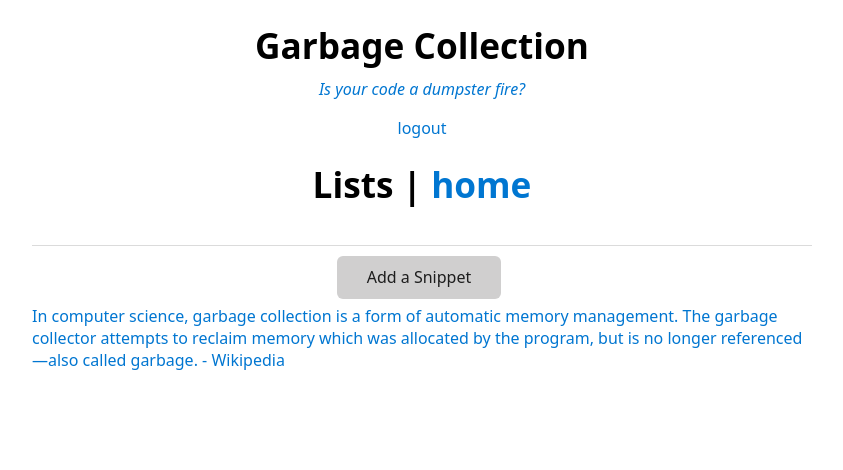
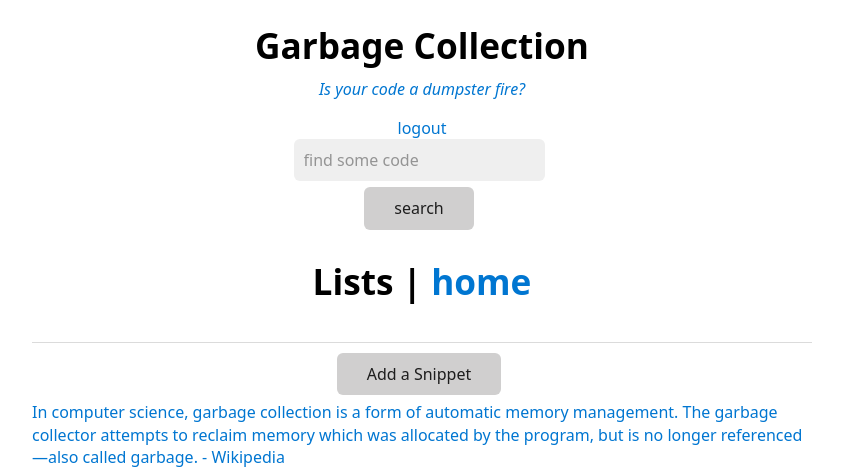
Before and after one commit to Momentum-Team-11/django-duplex-windclan, a Django app: a page that uses templates/base.html in a window 1280 px wide. Shown: the top 470 px of the page, without its empty margins (218-1061 px from the left). Run offline with Django 3.2, Linux system fonts and the light colour scheme; a user stored in the database is signed in; data comes from the database, SQL or seed files in the repository; some libraries are stand-ins or nearby versions.

Commit message:
search works

```diff
--- a/config/urls.py
+++ b/config/urls.py
@@ -28,7 +28,7 @@ urlpatterns = [
     path('snippet/<int:pk>/', snippets_views.detail, name='detail'),
     path('snippets/<int:pk>/edit/', snippets_views.edit, name='edit'),
     path('snippets/<int:pk>/delete/', snippets_views.delete, name='delete'),
+    path('search', snippets_views.search, name='search'),
     # path('snippets/<int:pk>/favorite/', snippets_views.favorite, name='favorite'),
     path('category/<slug:slug>', snippets_views.category, name="category"),
-
             ] + static(settings.STATIC_URL, document_root=settings.STATIC_ROOT)
--- a/snippets/views.py
+++ b/snippets/views.py
@@ -91,6 +91,15 @@ def newest(request):
 #     return redirect("snippet_detail", pk=snippet.pk)
 
 @login_required
+def search(request):
+    if request.method == 'POST':
+        searched = request.POST['searched']
+        snippets = Snippet.objects.filter(code__contains=searched)
+        return render(request, 'search.html', {'searched': searched, 'snippets': snippets})
+    else:
+        return render(request, 'search.html')
+
+@login_required
 def category(request, slug):
     category = get_object_or_404(Category, slug=slug)
     snippets = category.snippets.all()
--- a/templates/base.html
+++ b/templates/base.html
@@ -26,6 +26,11 @@
             <a href={% url 'registration_register' %}>register</a>
             <a href={% url 'auth_login' %}>login</a>
             {% endif %}
+            <form method=POST action="{% url 'search' %}">
+                {% csrf_token %}
+                <input type="search" placeholder="find some code" name="searched">
+                <button type="submit">search</button>
+            </form>
         </center>
     </div>
 </nav>
--- a/templates/category.html
+++ b/templates/category.html
@@ -13,7 +13,7 @@
     <h2>{{ snippet.title }}</h2>
     <h3>{{ snippet. }}</h3>
     <h4>{{ snippet.description }}</h4>
-    <h4>{{ snippet.code }}</h4>
+    <h4>{{ snippet.code|safe }}</h4>
 
 {% endfor %}
 {% endblock %}
--- a/templates/home.html
+++ b/templates/home.html
@@ -25,16 +25,16 @@
     </nav>
 </header>
 <body>
-  <div>
+    <div>
     {% block content %}
     {% endblock %}
-  </div>
+    </div>
 </body>
 <footer>
     <p>In computer science, garbage collection is a form
         of automatic memory management. The garbage collector
         attempts to reclaim memory which was allocated by the program,
         but is no longer referenced—also called garbage.
-         - <a href="https://en.wikipedia.org/wiki/Garbage_collection_(computer_science)">Wikipedia</a></p>
+        - <a href="https://en.wikipedia.org/wiki/Garbage_collection_(computer_science)">Wikipedia</a></p>
 </footer>
 </html>
```
Also changed, not shown: templates/search.html (added, +17 -0 lines).
